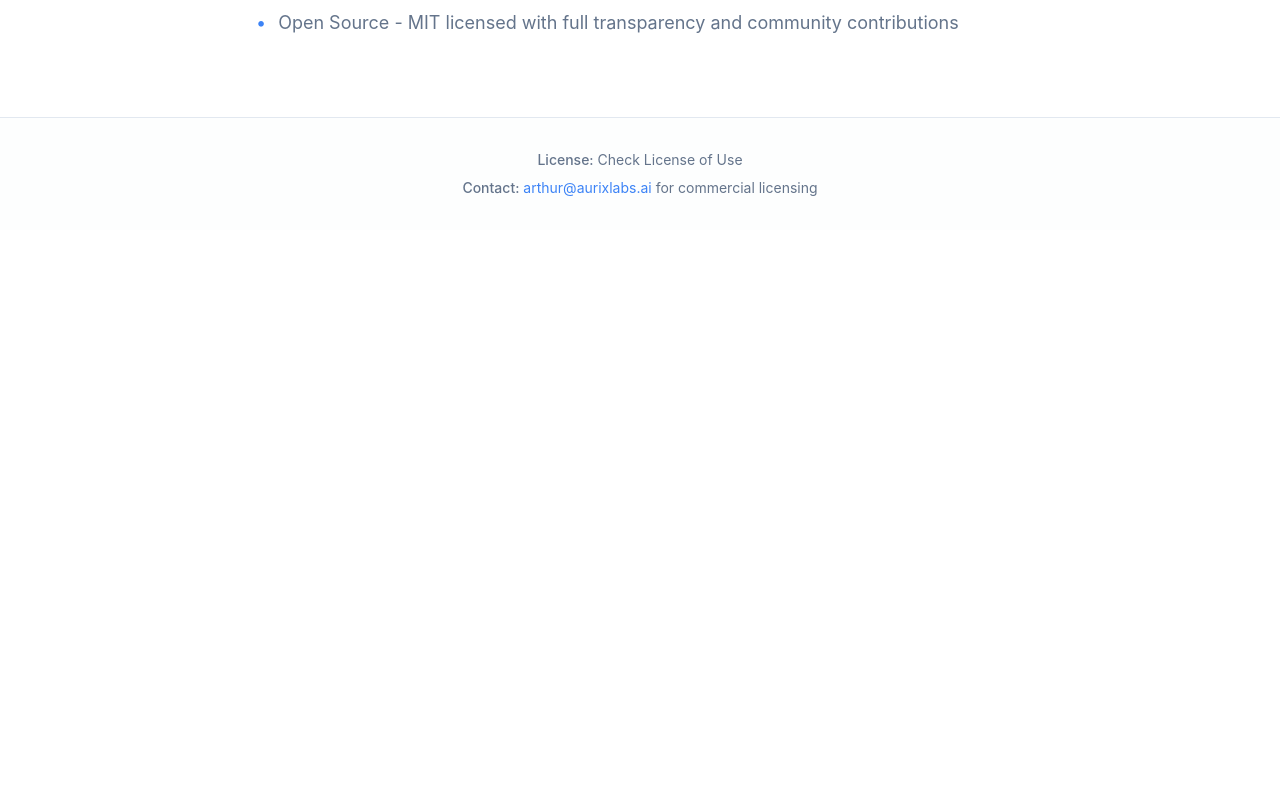
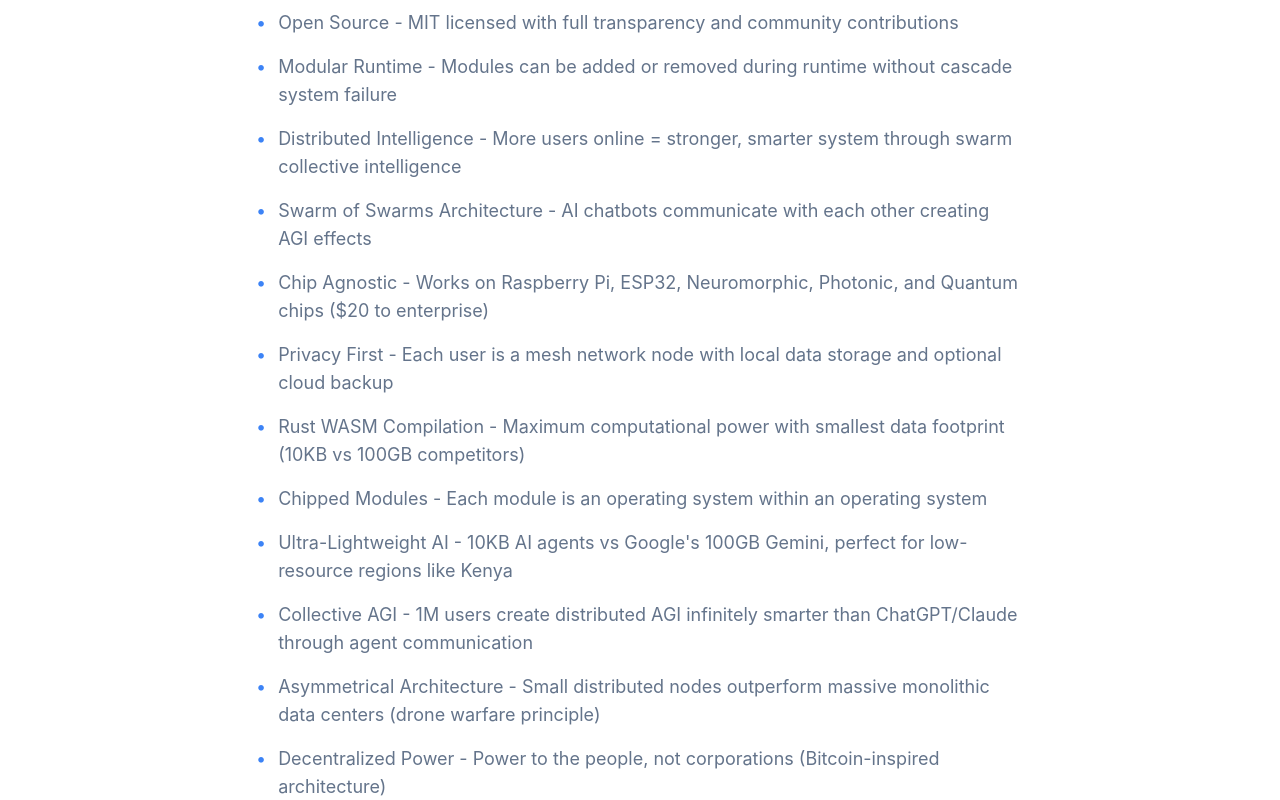
Before and after one commit to AurixLabs/Swarm-of-Swarms-Neural-OS, a React (Vite) app: page / in a window 1280 px wide. Shown: the part 780-1580 px from the top of the page. Before the commit the page ends 1010 px from the top, so only its background shows below. Built offline with nearby package versions, Linux system fonts and the light colour scheme.

Commit message:
Add new features to homepage
Add new features to the homepage, including modularity, distributed architecture, swarm of swarms AI, chip agnosticism, and data privacy.

```diff
--- a/src/pages/HomePage.tsx
+++ b/src/pages/HomePage.tsx
@@ -8,7 +8,18 @@ const HomePage = () => {
     "Hardware Integration - Native WASM support for high-performance cognitive computing",
     "Self-Healing - Automatic recovery and adaptation to system failures",
     "Intent-Driven UI - Interface that adapts to user intentions and cognitive patterns",
-    "Open Source - MIT licensed with full transparency and community contributions"
+    "Open Source - MIT licensed with full transparency and community contributions",
+    "Modular Runtime - Modules can be added or removed during runtime without cascade system failure",
+    "Distributed Intelligence - More users online = stronger, smarter system through swarm collective intelligence",
+    "Swarm of Swarms Architecture - AI chatbots communicate with each other creating AGI effects",
+    "Chip Agnostic - Works on Raspberry Pi, ESP32, Neuromorphic, Photonic, and Quantum chips ($20 to enterprise)",
+    "Privacy First - Each user is a mesh network node with local data storage and optional cloud backup",
+    "Rust WASM Compilation - Maximum computational power with smallest data footprint (10KB vs 100GB competitors)",
+    "Chipped Modules - Each module is an operating system within an operating system",
+    "Ultra-Lightweight AI - 10KB AI agents vs Google's 100GB Gemini, perfect for low-resource regions like Kenya",
+    "Collective AGI - 1M users create distributed AGI infinitely smarter than ChatGPT/Claude through agent communication",
+    "Asymmetrical Architecture - Small distributed nodes outperform massive monolithic data centers (drone warfare principle)",
+    "Decentralized Power - Power to the people, not corporations (Bitcoin-inspired architecture)"
   ];
 
   return (
```
